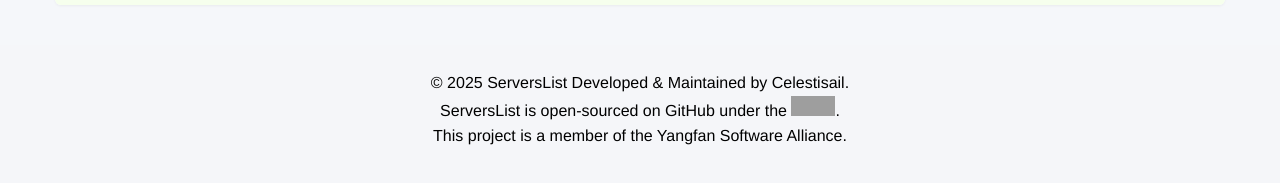
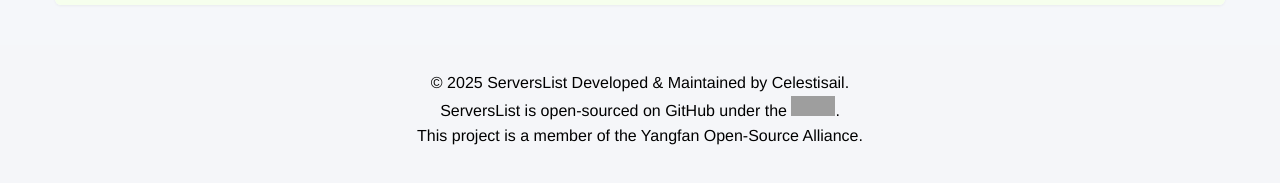
Before and after one commit to Celestisail/ServersList, a plain HTML site: page index.html in a window 1280 px wide. Shown: the part 2352-2535 px from the top of the page. Drawn offline with Linux system fonts and the light colour scheme; grey boxes are pictures that could not be loaded.

Commit message:
Update footer to link to Yangfan Open-Source Alliance

```diff
--- a/index.html
+++ b/index.html
@@ -42,7 +42,7 @@
                 <br>
                 ServersList  is open-sourced on <a href="https://github.com/Celestisail/ServersList" target="_blank"> GitHub</a> under the <a href="https://www.gnu.org/licenses/gpl-3.0.txt"><img src="https://gnu.ac.cn/graphics/gplv3-or-later.svg" border="0" width="44" height="20"></a>.
                 <br>
-                This project is a member of the Yangfan Software Alliance.
+                This project is a member of the <a href="https://xn--2qq421aovb.jingsublog.com/alliance.html" target="_blank"> Yangfan Open-Source Alliance</a>.
             </div>
         </div>
     </footer>
```
